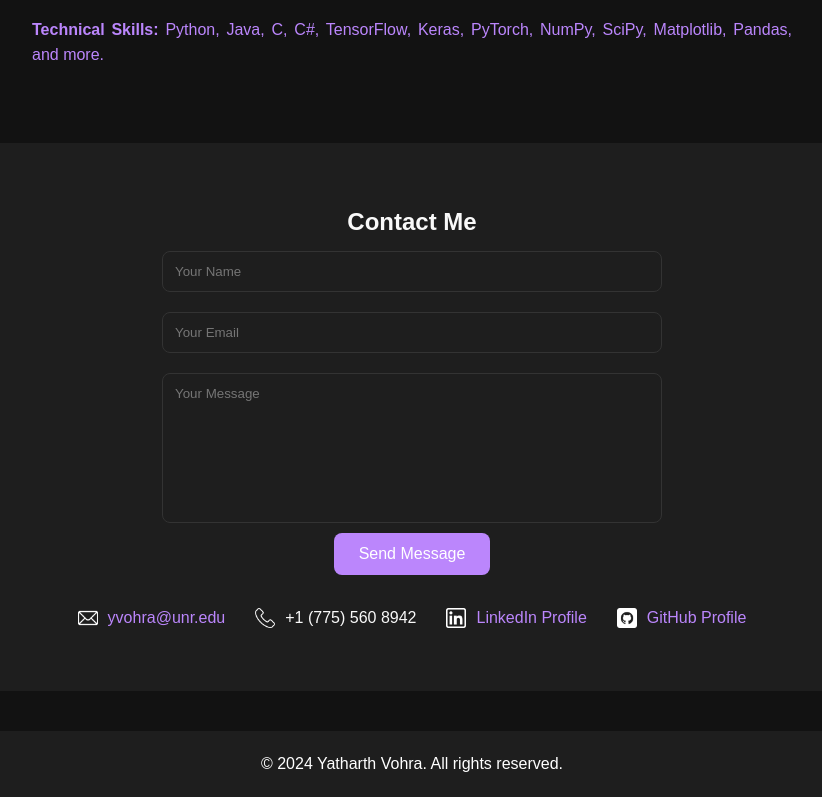
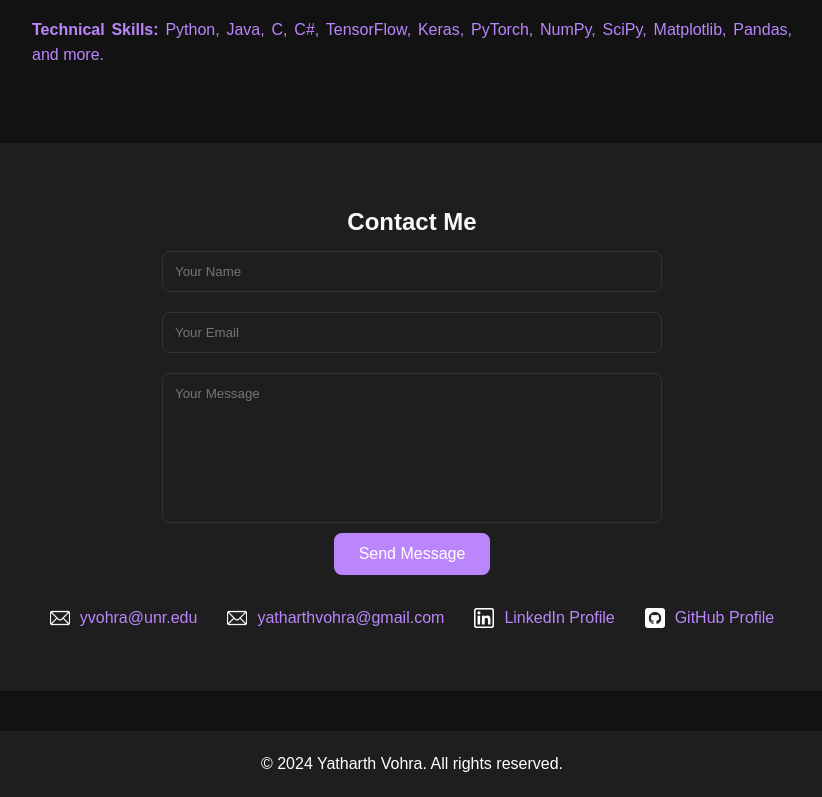
Before and after one commit to yatharth1999/yatharth1999.github.io, a plain HTML site: page index.html in a window 1280 px wide. Shown: the part 2341-3138 px from the top of the page, without its empty margins (228-1050 px from the left). Drawn offline with Linux system fonts and the light colour scheme.

Commit message:
added another email address and removed my no

```diff
--- a/index.html
+++ b/index.html
@@ -112,12 +112,12 @@
             <a href="mailto:yvohra@unr.edu">yvohra@unr.edu</a>
         </div>
         <div class="contact-item">
-            <img src="phone-icon.png" alt="Phone Icon" class="contact-icon">
-            <span>+1 (775) 560 8942</span>
+            <img src="email-icon.png" alt="Email Icon" class="contact-icon">
+            <a href="mailto:yatharthvohra@gmail.com">yatharthvohra@gmail.com</a>
         </div>
         <div class="contact-item">
             <img src="linkedin-icon.png" alt="LinkedIn Icon" class="contact-icon">
-            <a href="https://www.linkedin.com">LinkedIn Profile</a>
+            <a href="https://www.linkedin.com/in/yatharth-vohra-3257881b1/">LinkedIn Profile</a>
         </div>
         <div class="contact-item">
             <img src="github-icon.png" alt="GitHub Icon" class="contact-icon">
```
